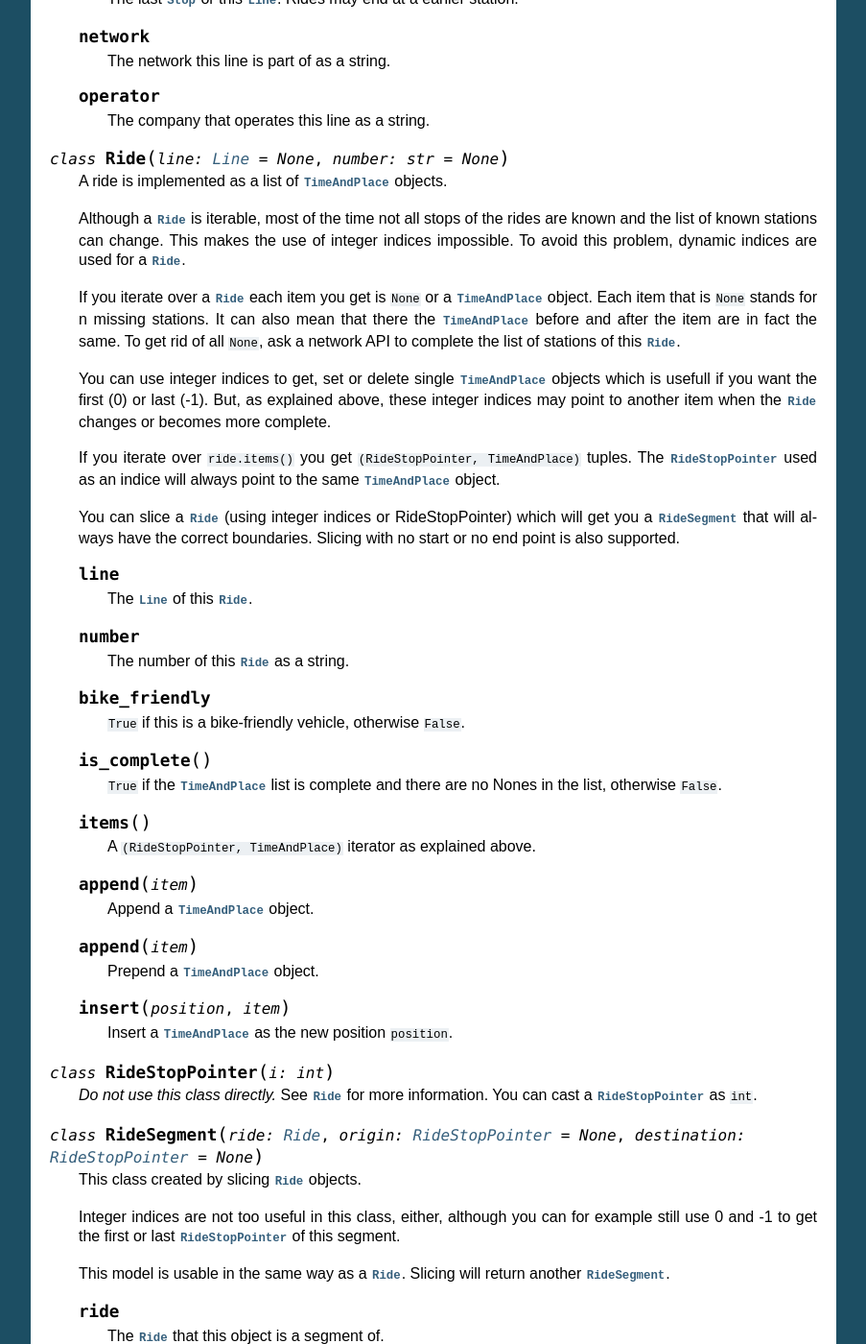
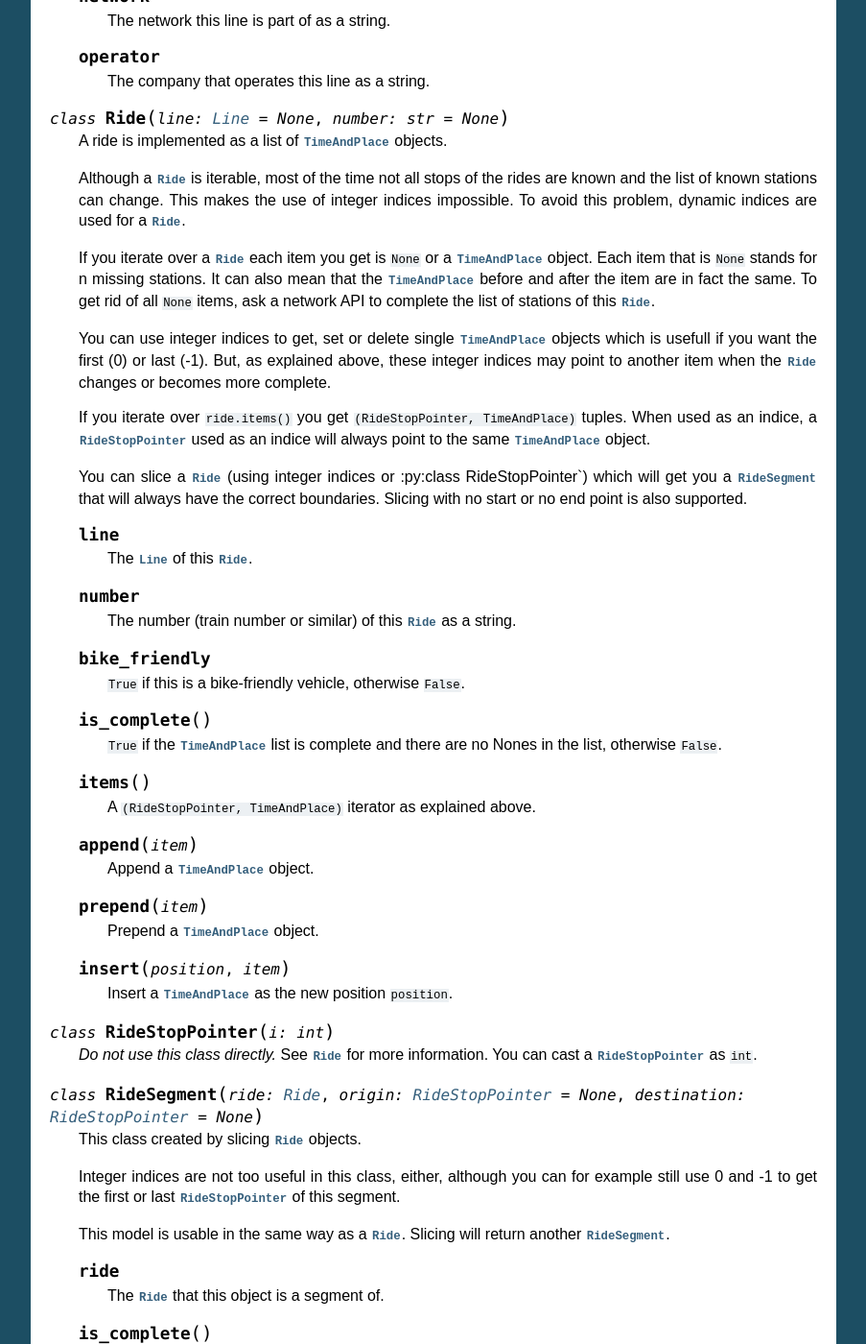
Before and after one commit to codingcatgirl/choo, a Sphinx documentation site: the page built from docs/transit/models.rst, in a window 1280 px wide and 1400 px high, scrolled down 3791 px. Shown: the whole window at 96% size, without its empty margins (198-1101 px from the left). Built offline with Sphinx 7.4.7, drawn with Linux system fonts in a browser that asks for light colours; some of the changed text lies outside the part shown.

Commit message:
minor improvements in docs and models (thanks to @raphaelm)

```diff
--- a/docs/transit/models.rst
+++ b/docs/transit/models.rst
@@ -169,13 +169,13 @@
 
         Add types to the selection.
 
-        :param *args: one or more of the supported types
+        :param args: one or more of the supported types
 
     .. method:: remove(*args)
 
         Remove types from the selection.
 
-        :param *args: one or more of the supported types
+        :param args: one or more of the supported types
 
 
 .. py:class:: LineType(name: str)
@@ -234,13 +234,13 @@
 
     Although a :py:class:`Ride` is iterable, most of the time not all stops of the rides are known and the list of known stations can change. This makes the use of integer indices impossible. To avoid this problem, dynamic indices are used for a :py:class:`Ride`.
 
-    If you iterate over a :py:class:`Ride` each item you get is ``None`` or a :py:class:`TimeAndPlace` object. Each item that is ``None`` stands for n missing stations. It can also mean that there the :py:class:`TimeAndPlace` before and after the item are in fact the same. To get rid of all ``None``, ask a network API to complete the list of stations of this :py:class:`Ride`.
+    If you iterate over a :py:class:`Ride` each item you get is ``None`` or a :py:class:`TimeAndPlace` object. Each item that is ``None`` stands for n missing stations. It can also mean that the :py:class:`TimeAndPlace` before and after the item are in fact the same. To get rid of all ``None`` items, ask a network API to complete the list of stations of this :py:class:`Ride`.
 
     You can use integer indices to get, set or delete single :py:class:`TimeAndPlace` objects which is usefull if you want the first (0) or last (-1). But, as explained above, these integer indices may point to another item when the :py:class:`Ride` changes or becomes more complete.
 
-    If you iterate over ``ride.items()`` you get ``(RideStopPointer, TimeAndPlace)`` tuples. The :py:class:`RideStopPointer` used as an indice will always point to the same :py:class:`TimeAndPlace` object.
+    If you iterate over ``ride.items()`` you get ``(RideStopPointer, TimeAndPlace)`` tuples. When used as an indice, a :py:class:`RideStopPointer` used as an indice will always point to the same :py:class:`TimeAndPlace` object.
 
-    You can slice a :py:class:`Ride` (using integer indices or RideStopPointer) which will get you a :py:class:`RideSegment` that will always have the correct boundaries. Slicing with no start or no end point is also supported.
+    You can slice a :py:class:`Ride` (using integer indices or :py:class RideStopPointer`) which will get you a :py:class:`RideSegment` that will always have the correct boundaries. Slicing with no start or no end point is also supported.
 
     .. attribute:: line
 
@@ -248,7 +248,7 @@
 
     .. attribute:: number
 
-        The number of this :py:class:`Ride` as a string.
+        The number (train number or similar) of this :py:class:`Ride` as a string.
 
     .. attribute:: bike_friendly
 
@@ -266,7 +266,7 @@
 
         Append a :py:class:`TimeAndPlace` object.
 
-    .. method:: append(item)
+    .. method:: prepend(item)
 
         Prepend a :py:class:`TimeAndPlace` object.
 
@@ -366,15 +366,15 @@
 
     .. attribute:: destination
 
-        The emd :py:class:`Location` of this trip.
+        The end :py:class:`Location` of this trip.
 
     .. attribute:: departure
 
-        The departure at the first :py:class:`Location` of this trip. (If there are leading :py:class:`Way` objects they need to have the ``duration`` attribute set in order for this to work)
+        The departure at the first :py:class:`Location` of this trip as :py:class:`RealtimeTime`. (If there are leading :py:class:`Way` objects they need to have the ``duration`` attribute set in order for this to work)
 
     .. attribute:: arrival
 
-        The arrival at the last :py:class:`Location` of this trip. (If there are trailing :py:class:`Way` objects they need to have the ``duration`` attribute set in order for this to work)
+        The arrival at the last :py:class:`Location` of this trip as :py:class:`RealtimeTime`. (If there are trailing :py:class:`Way` objects they need to have the ``duration`` attribute set in order for this to work)
 
     .. attribute:: linetypes
 
--- a/models.py
+++ b/models.py
@@ -222,7 +222,7 @@
         return '<RealtimeTime %s%s>' % (str(self.time)[:-3], (' +%d' % (self.delay.total_seconds()/60)) if self.delay is not None else '')
 
     @property
-    def islive(self):
+    def is_live(self):
         return self.delay is not None
 
     @property
--- a/output.py
+++ b/output.py
@@ -43,9 +43,9 @@
             return indent+'%s%s (by %s in %s)' % (obj.name, direction, obj.operator, obj.network)
         elif isinstance(obj, RealtimeTime):
             if self.showDelayedTime:
-                return obj.livetime.strftime('%H:%M')+('' if not obj.islive else (' (+%d)' % int(obj.delay.total_seconds()/60)))
+                return obj.livetime.strftime('%H:%M')+('' if not obj.is_live else (' (+%d)' % int(obj.delay.total_seconds()/60)))
             else:
-                return obj.time.strftime('%H:%M')+('' if not obj.islive else (' +%d' % int(obj.delay.total_seconds()/60)))
+                return obj.time.strftime('%H:%M')+('' if not obj.is_live else (' +%d' % int(obj.delay.total_seconds()/60)))
         elif isinstance(obj, RideSegment) and oneline:
             direction = (' → '+self.formatted(obj.ride[-1].stop, 0, True, True)) if obj.ride[-1] is not None else ''
             line = indent+self.formatted(obj[0].departure).ljust(10)+' '+obj[0].platform.ljust(5)+' '+self.formatted(obj.ride.line, short=True)+direction
```
Also changed, not shown: other parts of docs/transit/models.rst (+9 -9 lines), format.py (deleted, +0 -12 lines).
